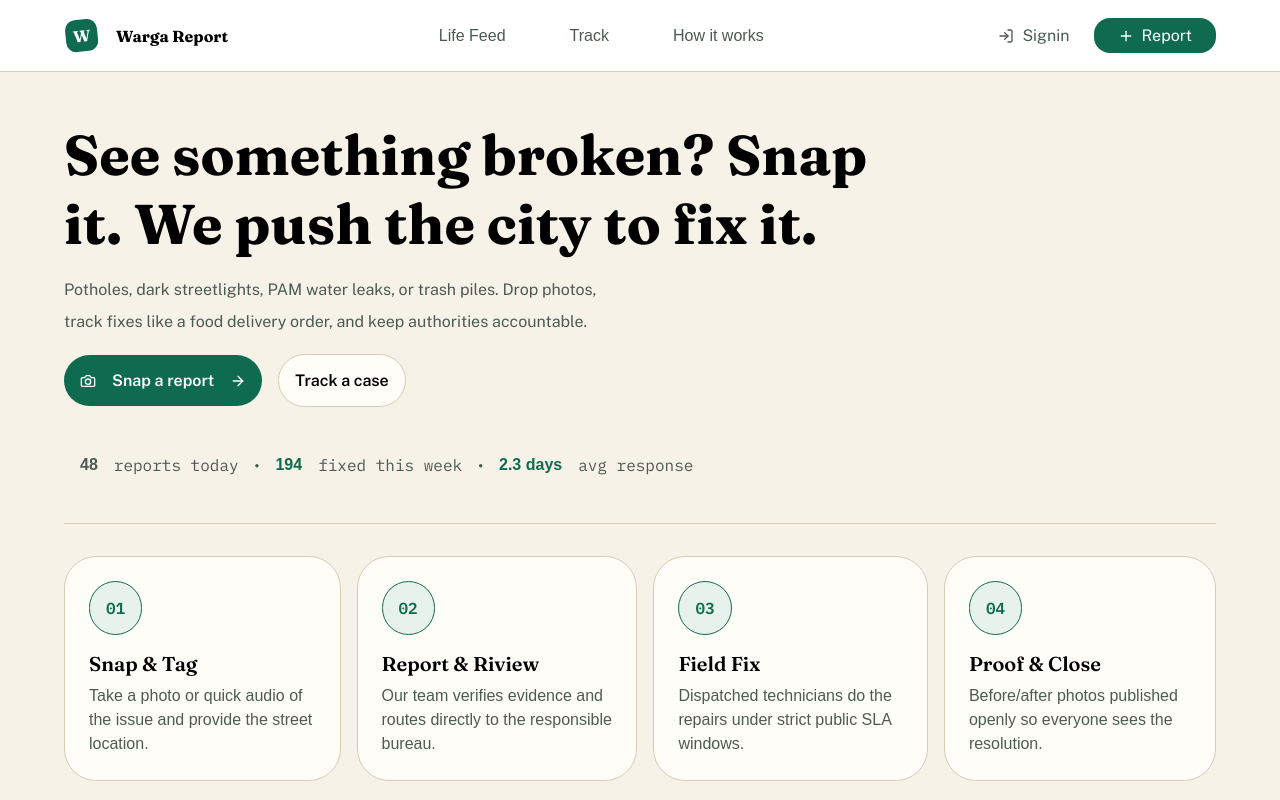
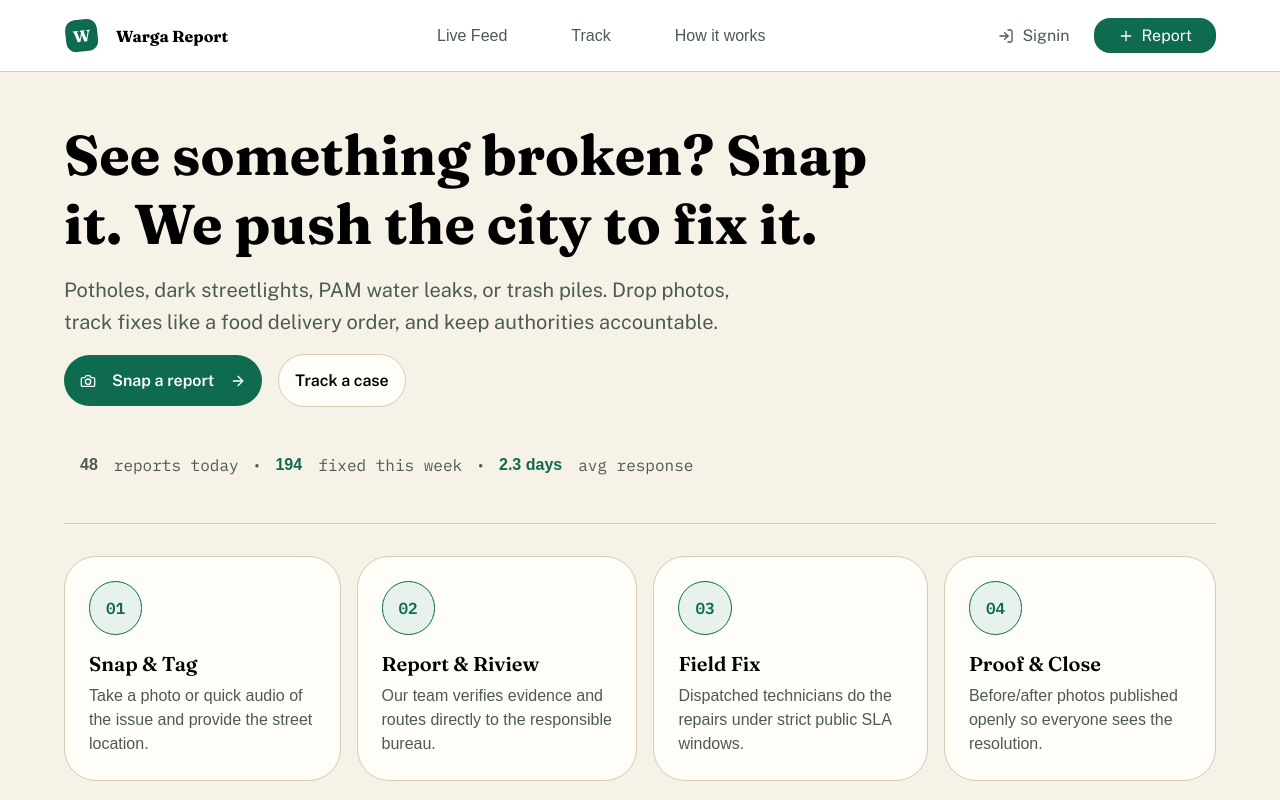
Before and after one commit to daberpro/koda-b10-weekly3, a plain HTML site: page index.html in a window 1280 px wide. Shown: the top 800 px of the page. Drawn offline with nearby package versions, Linux system fonts and the light colour scheme.

Commit message:
fix: fix typo on menu navbar, and change the font size on header main page

```diff
--- a/index.html
+++ b/index.html
@@ -18,7 +18,7 @@
             </a>
             <div class="width-fit height-full display-flex content-center items-center flex-row">
                 <div class="display-flex content-center items-center gap-1">
-                    <a class="decoration-none text-color-default font-size-1 pad-y-half pad-x-1half" href="live-feed.html">Life
+                    <a class="decoration-none text-color-default font-size-1 pad-y-half pad-x-1half" href="live-feed.html">Live
                         Feed</a>
                     <a class="decoration-none text-color-default font-size-1 pad-y-half pad-x-1half" href="track.html">Track</a>
                     <a class="decoration-none text-color-default font-size-1 pad-y-half pad-x-1half" href="how-it-works.html">How it
@@ -79,7 +79,7 @@
         <div class="display-flex flex-column content-start items-start width-90percent gap-1">
             <h1 class="fraunces-font font-size-3half">See something broken? Snap <br /> it. We push the city to fix it.
             </h1>
-            <p class="public-sans-font line-height-2 weight-400 text-color-default">Potholes, dark streetlights, PAM
+            <p class="public-sans-font font-size-1fourth line-height-2 weight-400 text-color-default">Potholes, dark streetlights, PAM
                 water leaks, or trash
                 piles. Drop photos,<br />
                 track fixes like a food delivery order, and keep authorities accountable.</p>
```
Also changed, not shown: how-it-works.html (+1 -1 lines), live-feed.html (+1 -1 lines), track.html (+1 -1 lines).
